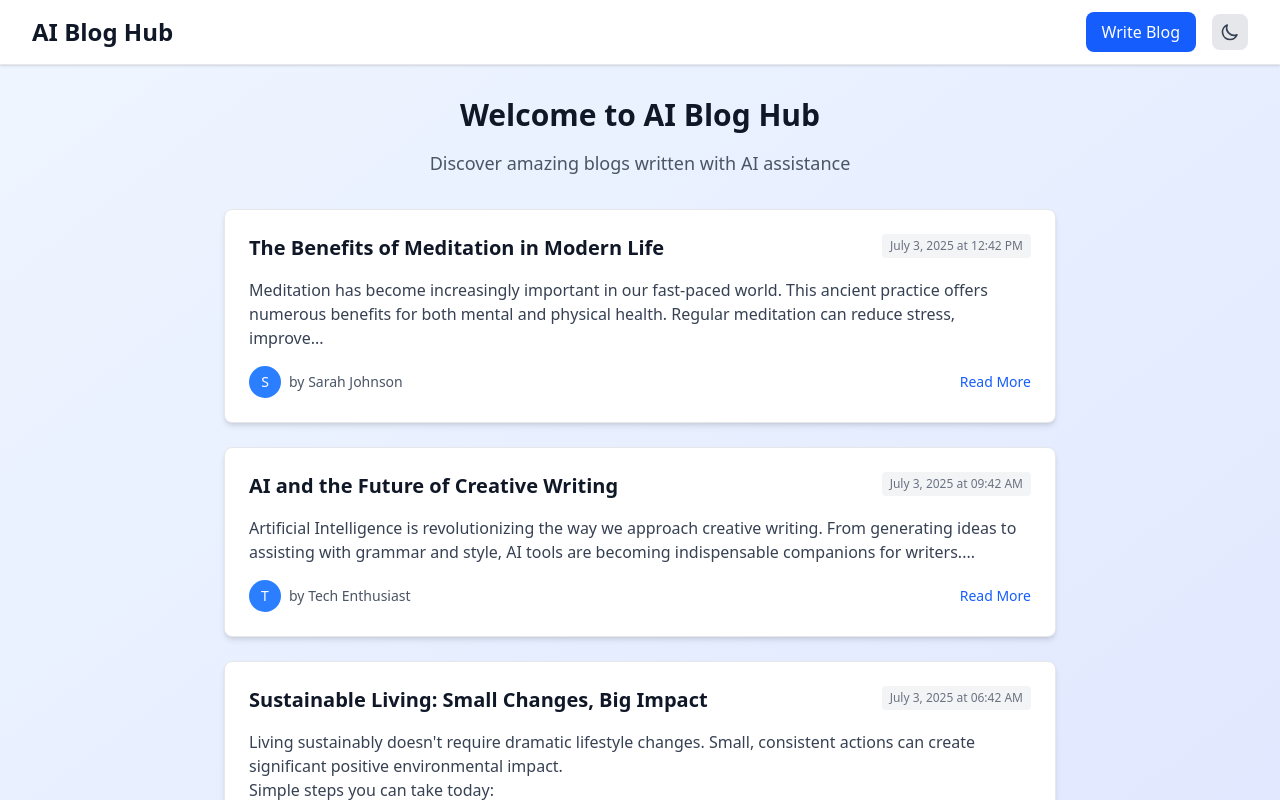
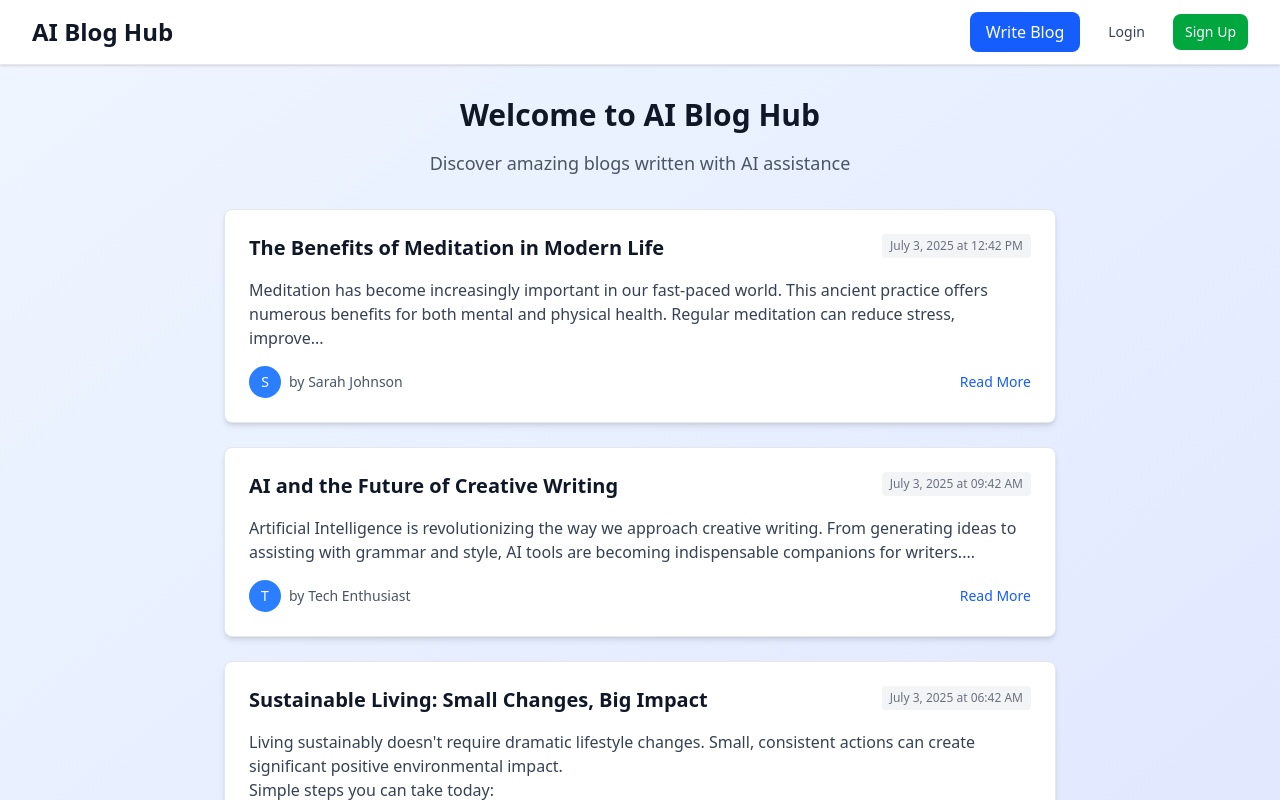
Before and after one commit to adhikariaashish/gemini-blog, a Next.js app: page /home in a window 1280 px wide. Shown: the top 800 px of the page. Built offline with nearby package versions, Linux system fonts and the light colour scheme.

Commit message:
remove theme toggle

```diff
--- a/src/app/globals.css
+++ b/src/app/globals.css
@@ -1,12 +1,7 @@
 @import "tailwindcss";
 
-/* Custom CSS variables that work with Tailwind dark mode */
+/* Dark theme CSS variables */
 html {
-  --background: #ffffff;
-  --foreground: #171717;
-}
-
-html.dark {
   --background: #0a0a0a;
   --foreground: #ededed;
 }
--- a/src/app/home/page.tsx
+++ b/src/app/home/page.tsx
@@ -2,8 +2,6 @@
 
 import React, { useState, useEffect } from "react";
 import Link from "next/link";
-import ThemeToggle from "@/components/ThemeToggle";
-import ThemeDebug from "@/components/ThemeDebug";
 import ReactMarkdown from "react-markdown";
 
 interface Blog {
@@ -81,7 +79,20 @@ const HomePage = () => {
               >
                 Write Blog
               </Link>
-              <ThemeToggle />
+
+              <Link
+                href="/login"
+                className="px-3 py-2 text-gray-700 dark:text-gray-300 hover:text-blue-600 dark:hover:text-blue-400 transition-colors font-medium text-sm"
+              >
+                Login
+              </Link>
+              <Link
+                href="/signup"
+                className="px-3 py-2 bg-green-600 text-white rounded-lg hover:bg-green-700 transition-colors font-medium text-sm"
+              >
+                Sign Up
+              </Link>
+
             </div>
           </div>
         </div>
@@ -206,9 +217,6 @@ const HomePage = () => {
           </div>
         )}
       </main>
-
-      {/* Temporary debug component */}
-      <ThemeDebug />
     </div>
   );
 };
--- a/src/app/login/page.tsx
+++ b/src/app/login/page.tsx
@@ -3,7 +3,6 @@
 import { useState } from "react";
 import Link from "next/link";
 import { useRouter } from "next/navigation";
-import ThemeToggle from "@/components/ThemeToggle";
 
 export default function LoginPage() {
   const router = useRouter();
@@ -36,10 +35,6 @@ export default function LoginPage() {
 
   return (
     <div className="min-h-screen bg-gradient-to-br from-blue-50 to-white dark:from-gray-900 dark:to-gray-800 flex items-center justify-center relative">
-      <div className="absolute top-4 right-4">
-        <ThemeToggle />
-      </div>
-
       <div className="bg-white dark:bg-gray-800 p-8 rounded-xl shadow-lg max-w-md w-full mx-4">
         <div className="text-center mb-8">
           <Link
--- a/src/app/page.tsx
+++ b/src/app/page.tsx
@@ -3,7 +3,6 @@
 import { useEffect } from "react";
 import { useRouter } from "next/navigation";
 import Link from "next/link";
-import ThemeToggle from "@/components/ThemeToggle";
 
 export default function LandingPage() {
   const router = useRouter();
@@ -20,10 +19,6 @@ export default function LandingPage() {
   return (
     <div className="min-h-screen bg-gradient-to-br from-blue-50 to-white dark:from-gray-900 dark:to-gray-800 flex items-center justify-center">
       <div className="text-center max-w-2xl mx-auto px-4">
-        <div className="absolute top-4 right-4">
-          <ThemeToggle />
-        </div>
-
         <h1 className="text-5xl font-bold text-gray-900 dark:text-white mb-6">
           AI Blog Hub
         </h1>
--- a/src/app/signup/page.tsx
+++ b/src/app/signup/page.tsx
@@ -3,7 +3,6 @@
 import { useState } from "react";
 import Link from "next/link";
 import { useRouter } from "next/navigation";
-import ThemeToggle from "@/components/ThemeToggle";
 
 export default function SignupPage() {
   const router = useRouter();
@@ -56,10 +55,6 @@ export default function SignupPage() {
 
   return (
     <div className="min-h-screen bg-gradient-to-br from-green-50 to-white dark:from-gray-900 dark:to-gray-800 flex items-center justify-center relative">
-      <div className="absolute top-4 right-4">
-        <ThemeToggle />
-      </div>
-
       <div className="bg-white dark:bg-gray-800 p-8 rounded-xl shadow-lg max-w-md w-full mx-4">
         <div className="text-center mb-8">
           <Link
--- a/src/components/ThemeDebug.tsx
+++ /dev/null
@@ -1,28 +0,0 @@
-"use client";
-
-import { useTheme } from "@/contexts/ThemeContext";
-import { useEffect, useState } from "react";
-
-export default function ThemeDebug() {
-  const { theme, mounted } = useTheme();
-  const [domClass, setDomClass] = useState("");
-  const [localStorageTheme, setLocalStorageTheme] = useState("");
-
-  useEffect(() => {
-    if (mounted) {
-      setDomClass(document.documentElement.className);
-      setLocalStorageTheme(localStorage.getItem("theme") || "none");
-    }
-  }, [theme, mounted]);
-
-  if (!mounted) return null;
-
-  return (
-    <div className="fixed bottom-0.4 right-0.44 bg-white dark:bg-gray-800 p-4 rounded-lg shadow-lg border text-sm">
-      <div>Context Theme: {theme}</div>
-      <div>DOM Classes: {domClass}</div>
-      <div>LocalStorage: {localStorageTheme}</div>
-      <div>Mounted: {mounted.toString()}</div>
-    </div>
-  );
-}
--- a/src/components/ThemeToggle.tsx
+++ /dev/null
@@ -1,78 +0,0 @@
-"use client";
-
-import { useTheme } from "@/contexts/ThemeContext";
-
-export default function ThemeToggle() {
-  const { theme, toggleTheme, mounted } = useTheme();
-
-  // Show a placeholder during SSR to prevent hydration mismatch
-  if (!mounted) {
-    return (
-      <div className="p-2 rounded-lg bg-gray-200 dark:bg-gray-700 w-9 h-9">
-        <div className="w-5 h-5 text-gray-700 dark:text-gray-200">
-          <svg
-            className="w-full h-full"
-            fill="none"
-            stroke="currentColor"
-            viewBox="0 0 24 24"
-          >
-            <path
-              strokeLinecap="round"
-              strokeLinejoin="round"
-              strokeWidth={2}
-              d="M12 3v1m0 16v1m9-9h-1M4 12H3m15.364 6.364l-.707-.707M6.343 6.343l-.707-.707m12.728 0l-.707.707M6.343 17.657l-.707.707M16 12a4 4 0 11-8 0 4 4 0 018 0z"
-            />
-          </svg>
-        </div>
-      </div>
-    );
-  }
-
-  const handleToggle = () => {
-    console.log(`Current theme before toggle: ${theme}`); // Debug log
-    toggleTheme();
-  };
-
-  return (
-    <button
-      onClick={handleToggle}
-      className="p-2 rounded-lg bg-gray-200 dark:bg-gray-700 hover:bg-gray-300 dark:hover:bg-gray-600 transition-all duration-200 focus:outline-none focus:ring-2 focus:ring-blue-500"
-      title={`Switch to ${theme === "light" ? "dark" : "light"} mode`}
-      aria-label={`Switch to ${theme === "light" ? "dark" : "light"} mode`}
-    >
-      <div className="w-5 h-5 text-gray-700 dark:text-gray-200">
-        {theme === "light" ? (
-          // Moon icon for dark mode
-          <svg
-            className="w-full h-full transition-transform duration-200 hover:scale-110"
-            fill="none"
-            stroke="currentColor"
-            viewBox="0 0 24 24"
-          >
-            <path
-              strokeLinecap="round"
-              strokeLinejoin="round"
-              strokeWidth={2}
-              d="M20.354 15.354A9 9 0 018.646 3.646 9.003 9.003 0 0012 21a9.003 9.003 0 008.354-5.646z"
-            />
-          </svg>
-        ) : (
-          // Sun icon for light mode
-          <svg
-            className="w-full h-full transition-transform duration-200 hover:scale-110"
-            fill="none"
-            stroke="currentColor"
-            viewBox="0 0 24 24"
-          >
-            <path
-              strokeLinecap="round"
-              strokeLinejoin="round"
-              strokeWidth={2}
-              d="M12 3v1m0 16v1m9-9h-1M4 12H3m15.364 6.364l-.707-.707M6.343 6.343l-.707-.707m12.728 0l-.707.707M6.343 17.657l-.707.707M16 12a4 4 0 11-8 0 4 4 0 018 0z"
-            />
-          </svg>
-        )}
-      </div>
-    </button>
-  );
-}
--- a/src/contexts/ThemeContext.tsx
+++ b/src/contexts/ThemeContext.tsx
@@ -1,48 +1,28 @@
 "use client";
 
-import React, { createContext, useContext, useState, useEffect } from "react";
-import {
-  Theme,
-  getInitialTheme,
-  applyTheme,
-  saveTheme,
-} from "@/lib/theme-utils";
+import React, { createContext, useContext, useEffect } from "react";
 
 interface ThemeContextType {
-  theme: Theme;
-  toggleTheme: () => void;
+  theme: "dark";
   mounted: boolean;
 }
 
 const ThemeContext = createContext<ThemeContextType | undefined>(undefined);
 
 export function ThemeProvider({ children }: { children: React.ReactNode }) {
-  const [theme, setTheme] = useState<Theme>("light");
-  const [mounted, setMounted] = useState(false);
+  const [mounted, setMounted] = React.useState(false);
 
   useEffect(() => {
-    const initialTheme = getInitialTheme();
-    setTheme(initialTheme);
-    applyTheme(initialTheme);
+    // Always apply dark theme
+    if (typeof window !== "undefined") {
+      document.documentElement.classList.add("dark");
+      document.documentElement.setAttribute("data-theme", "dark");
+    }
     setMounted(true);
   }, []);
 
-  const toggleTheme = () => {
-    const newTheme = theme === "light" ? "dark" : "light";
-    console.log(`Switching theme from ${theme} to ${newTheme}`); // Debug log
-
-    setTheme(newTheme);
-    saveTheme(newTheme);
-    applyTheme(newTheme);
-
-    // Force a small delay and reapply to ensure it takes effect
-    setTimeout(() => {
-      applyTheme(newTheme);
-    }, 10);
-  };
-
   return (
-    <ThemeContext.Provider value={{ theme, toggleTheme, mounted }}>
+    <ThemeContext.Provider value={{ theme: "dark", mounted }}>
       {children}
     </ThemeContext.Provider>
   );
--- a/src/lib/theme-utils.ts
+++ /dev/null
@@ -1,52 +0,0 @@
-export type Theme = "light" | "dark";
-
-export const getInitialTheme = (): Theme => {
-  if (typeof window === "undefined") {
-    return "light"; // Default to light on server
-  }
-
-  // Check localStorage first
-  const savedTheme = localStorage.getItem("theme");
-  if (savedTheme === "light" || savedTheme === "dark") {
-    return savedTheme;
-  }
-
-  // Fall back to system preference
-  if (
-    window.matchMedia &&
-    window.matchMedia("(prefers-color-scheme: dark)").matches
-  ) {
-    return "dark";
-  }
-
-  return "light";
-};
-
-export const applyTheme = (theme: Theme): void => {
-  if (typeof window === "undefined") return;
-
-  const root = document.documentElement;
-
-  // Remove dark class first
-  root.classList.remove("dark");
-
-  // Add dark class only if theme is dark (Tailwind CSS works this way)
-  if (theme === "dark") {
-    root.classList.add("dark");
-  }
-
-  // Set data attribute for additional CSS targeting if needed
-  root.setAttribute("data-theme", theme);
-
-  console.log(
-    `Applied theme: ${theme}, has dark class: ${root.classList.contains(
-      "dark"
-    )}`
-  ); // Debug log
-};
-
-export const saveTheme = (theme: Theme): void => {
-  if (typeof window === "undefined") return;
-
-  localStorage.setItem("theme", theme);
-};
```
Also changed, not shown: src/app/layout.tsx (+3 -20 lines), src/app/write/page.tsx (+1 -14 lines).
